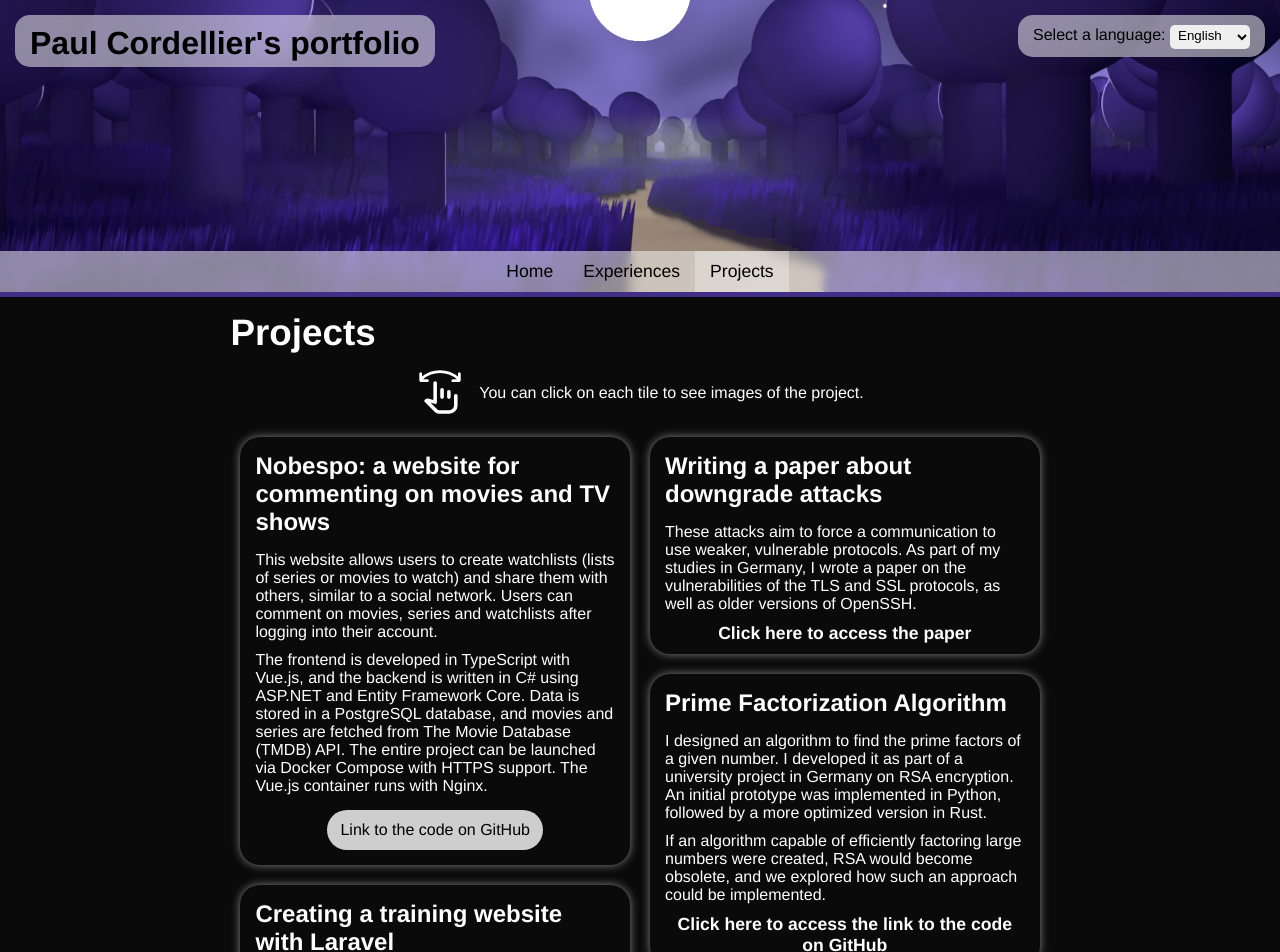
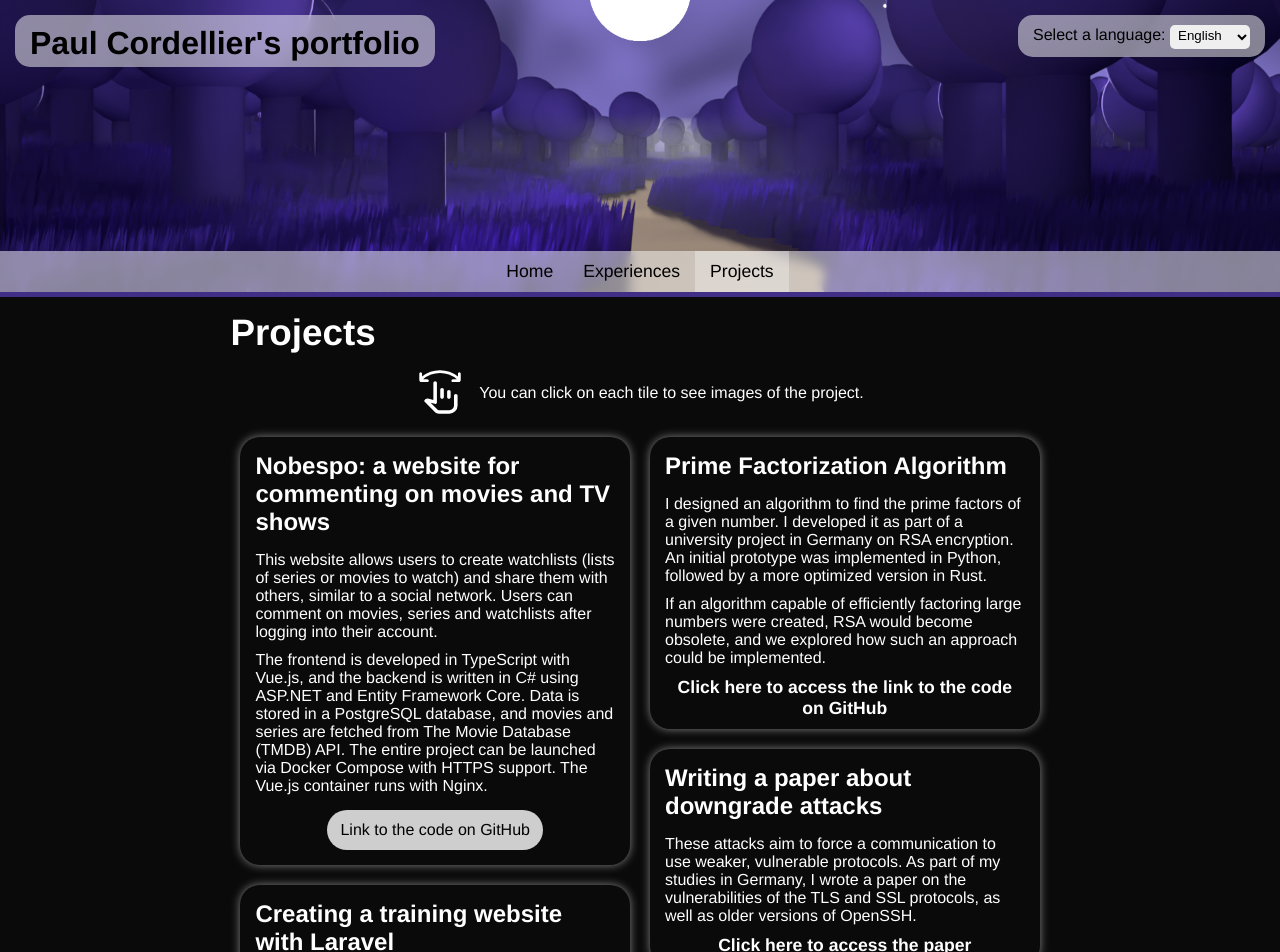
Before and after one commit to PaulCordellier/portfolio-vue-js, a Vue app: page /portfolio-vue-js/projects in a window 1280 px wide. Shown: the top 952 px of the page. Built offline with nearby package versions, Linux system fonts and the light colour scheme.

Commit message:
Changing the project's order

```diff
--- a/src/locales/english.json
+++ b/src/locales/english.json
@@ -9,7 +9,7 @@
         "about": {
             "title": "About",
             "p1": "Hello,",
-            "p2": "I am a computer science student looking for a work-study placement as part of my Master of Science Tech program at Epitech, from October 1, 2025, to September 2, 2027. Depending on the location of the company, I will be able to study at one of the following campuses: Bordeaux, Lille, Lyon, Marseille, Montpellier, Moulins, Mulhouse, Nancy, Nantes, Nice, Paris, Rennes, Strasbourg, or Toulouse.",
+            "p2": "I am a computer science student looking for a work-study placement as part of my Master of Science Tech program at Epitech, from October 1, 2025, to September 2, 2027.",
             "p3": "I am currently studying application development and cybersecurity. The \"Experiences\" section of this website shows the technologies I am familiar with, as well as my professional and extracurricular experience. In the \"Projects\" section, you will find images and descriptions of the projects I have participated in.",
             "contactData": "Contact data:"
         },
--- a/src/locales/french.json
+++ b/src/locales/french.json
@@ -9,7 +9,7 @@
         "about": {
             "title": "À propos",
             "p1": "Bonjour,",
-            "p2": "Je suis un étudiant en informatique à la recherche d'une alternance dans le cadre de mon Master of Science Tech à l'école Epitech, pour la période du 1er octobre 2025 au 2 septembre 2027. En fonction du lieu de mon alternance, je pourrai étudier à Bordeaux, Lille, Lyon, Marseille, Montpellier, Moulins, Mulhouse, Nancy, Nantes, Nice, Paris, Rennes, Strasbourg ou Toulouse.",
+            "p2": "Je suis un étudiant en informatique à la recherche d'une alternance dans le cadre de mon Master of Science Tech à l'école Epitech, pour la période du 1er octobre 2025 au 2 septembre 2027.",
             "p3": "J'étudie actuellement le développement d'applications et la cybersécurité. La partie « Expériences » de ce site présente les technologies que je maîtrise, ainsi que mes expériences professionnelles et associatives. Dans la partie « Projets », vous trouverez des images et des descriptions des projets informatiques auxquels j'ai pu participer.",
             "contactData": "Coordonnées :"
         },
--- a/src/views/Projects.vue
+++ b/src/views/Projects.vue
@@ -67,6 +67,12 @@ function setupCarouselDisplay(
             </button>
         </div>
         <div class="portfolio-line">
+            <a id="factoring-project" href="https://github.com/PaulCordellier/quadratic_sieve">
+                <h2>{{ $t('projects.factoring.title') }}</h2>
+                <p>{{ $t('projects.factoring.p1') }}</p>
+                <p>{{ $t('projects.factoring.p2') }}</p>
+                <p class="info-text">{{ $t('projects.factoring.p3') }}</p>
+            </a>
             <a
                 href="https://paulcordellier.github.io/TLS-and-SSH-Downgrade-Attacks/paper.pdf"
                 id="tls-ssh-project"
@@ -74,12 +80,6 @@ function setupCarouselDisplay(
                 <h2>{{ $t('projects.tlsSshDowngrade.title') }}</h2>
                 <p>{{ $t('projects.tlsSshDowngrade.p1') }}</p>
                 <p class="info-text">{{ $t('projects.tlsSshDowngrade.p2') }}</p>
-            </a>
-            <a id="factoring-project" href="https://github.com/PaulCordellier/quadratic_sieve">
-                <h2>{{ $t('projects.factoring.title') }}</h2>
-                <p>{{ $t('projects.factoring.p1') }}</p>
-                <p>{{ $t('projects.factoring.p2') }}</p>
-                <p class="info-text">{{ $t('projects.factoring.p3') }}</p>
             </a>
             <button
                 id="vba-project"
```
